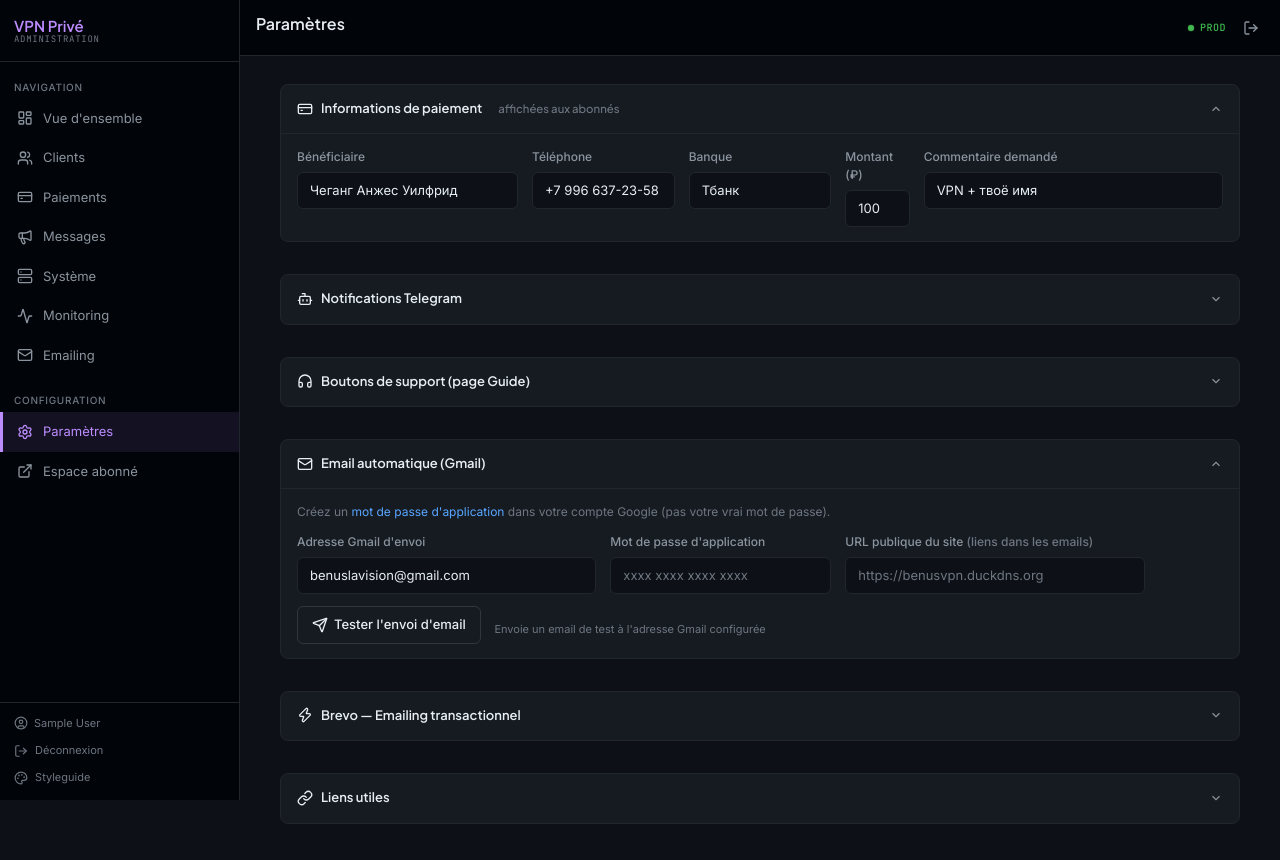
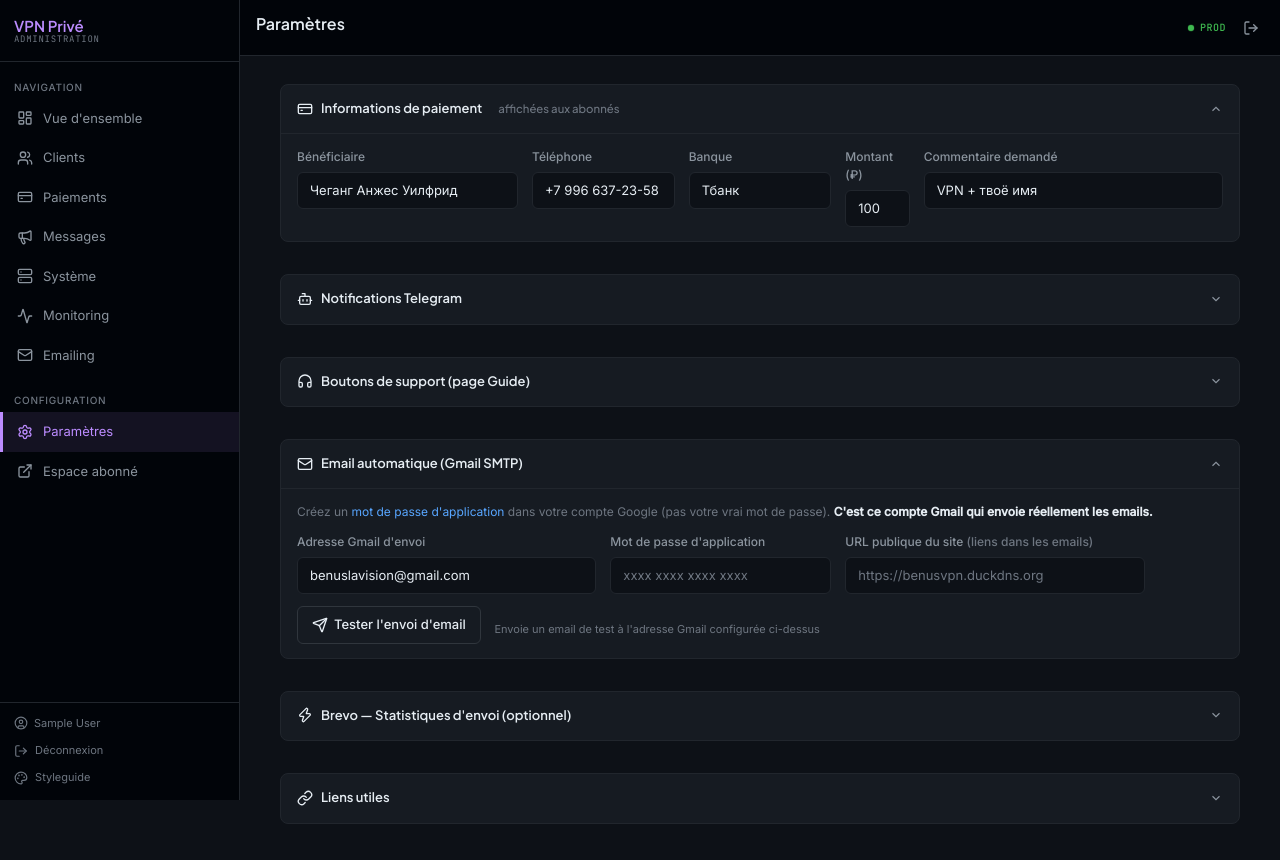
Before and after one commit to benus-code/Fact_vpn, a Flask app: page /admin/parametres in a window 1280 px wide, after a click on "Email automatique (Gmail SMTP)". Run offline with Flask 3, Linux system fonts and the light colour scheme; the visitor is signed in with stand-in values (Sample User, id 1); data comes from the database, SQL or seed files in the repository; data that the repository does not hold is empty.

Commit message:
fix: bouton test-email ne fonctionnait pas (form imbriqué)
Le bouton "Tester l'envoi d'email" était dans un <form> imbriqué à
l'intérieur du <form> principal de settings. HTML invalide : les navigateurs
ignorent le form interne et le bouton soumettait le formulaire de paramètres
au lieu d'appeler /admin/test-email. Aucun email de test n'était envoyé.

Fix : type="button" + JS inline qui crée et soumet un formulaire standalone
(pas de form imbriqué, pas de dépendance externe).

Clarifications UI :
- Section Gmail renommée "Email automatique (Gmail SMTP)" + mention explicite
  que c'est ce compte qui envoie réellement les emails
- Section Brevo renommée "Statistiques d'envoi (optionnel)" + bandeau
  ℹ️ "Brevo ne sert pas à envoyer les emails" pour éviter la confusion

https://claude.ai/code/session_01NAseAi1BwtBqsjvprjHD7b

```diff
--- a/templates/admin_parametres.html
+++ b/templates/admin_parametres.html
@@ -47,10 +47,11 @@
 
   {# ── Email #}
   <details class="accordion-ds">
-    <summary class="accordion-summary"><i data-lucide="mail" class="icon-sm"></i>Email automatique (Gmail)</summary>
+    <summary class="accordion-summary"><i data-lucide="mail" class="icon-sm"></i>Email automatique (Gmail SMTP)</summary>
     <div class="accordion-body">
       <p style="font-size:12px;color:var(--text-muted);margin-bottom:12px">
         Créez un <a href="https://myaccount.google.com/apppasswords" target="_blank">mot de passe d'application</a> dans votre compte Google (pas votre vrai mot de passe).
+        <strong style="color:var(--text-primary)">C'est ce compte Gmail qui envoie réellement les emails.</strong>
       </p>
       <div class="row g-3">
         <div class="col-md-4 input-group-ds"><label class="input-label">Adresse Gmail d'envoi</label><input type="email" name="smtp_email" class="input-text" value="{{ settings.smtp_email }}" placeholder="ex: benuslavision@gmail.com" data-dirty></div>
@@ -58,23 +59,33 @@
         <div class="col-md-4 input-group-ds"><label class="input-label">URL publique du site <span style="color:var(--text-muted)">(liens dans les emails)</span></label><input type="url" name="site_url" class="input-text" value="{{ settings.site_url }}" placeholder="https://benusvpn.duckdns.org" data-dirty></div>
       </div>
       <div style="margin-top:12px">
-        <form method="POST" action="{{ url_for('admin_test_email') }}" style="display:inline">
-          <button type="submit" class="btn-secondary">
-            <i data-lucide="send" class="icon-sm"></i> Tester l'envoi d'email
-          </button>
-        </form>
-        <span style="font-size:11px;color:var(--text-muted);margin-left:10px">Envoie un email de test à l'adresse Gmail configurée</span>
+        {# type="button" + JS pour éviter un form imbriqué dans le form principal #}
+        <button type="button" class="btn-secondary" onclick="
+          var f = document.createElement('form');
+          f.method = 'POST';
+          f.action = '{{ url_for('admin_test_email') }}';
+          document.body.appendChild(f);
+          f.submit();
+        ">
+          <i data-lucide="send" class="icon-sm"></i> Tester l'envoi d'email
+        </button>
+        <span style="font-size:11px;color:var(--text-muted);margin-left:10px">Envoie un email de test à l'adresse Gmail configurée ci-dessus</span>
       </div>
     </div>
   </details>
 
   {# ── Brevo #}
   <details class="accordion-ds">
-    <summary class="accordion-summary"><i data-lucide="zap" class="icon-sm"></i>Brevo — Emailing transactionnel</summary>
+    <summary class="accordion-summary"><i data-lucide="zap" class="icon-sm"></i>Brevo — Statistiques d'envoi (optionnel)</summary>
     <div class="accordion-body">
+      <p style="font-size:12px;background:rgba(188,140,255,0.08);border:1px solid rgba(188,140,255,0.2);border-radius:6px;padding:8px 12px;margin-bottom:12px">
+        <strong>ℹ️ Brevo ne sert pas à envoyer les emails.</strong>
+        Il sert uniquement à afficher des statistiques (taux d'ouverture, bounces, crédits).
+        Les emails partent toujours via <strong>Gmail SMTP</strong> configuré ci-dessus.
+      </p>
       <div class="row g-3">
         <div class="col-md-6 input-group-ds">
-          <label class="input-label">Clé API Brevo <small style="color:var(--text-muted)">(optionnel, pour les statistiques d'envoi)</small></label>
+          <label class="input-label">Clé API Brevo <small style="color:var(--text-muted)">(optionnel)</small></label>
           <input type="text" name="brevo_api_key" class="input-text" value="{{ settings.brevo_api_key }}"
                  placeholder="xkeysib-..." autocomplete="off" data-dirty>
         </div>
```
